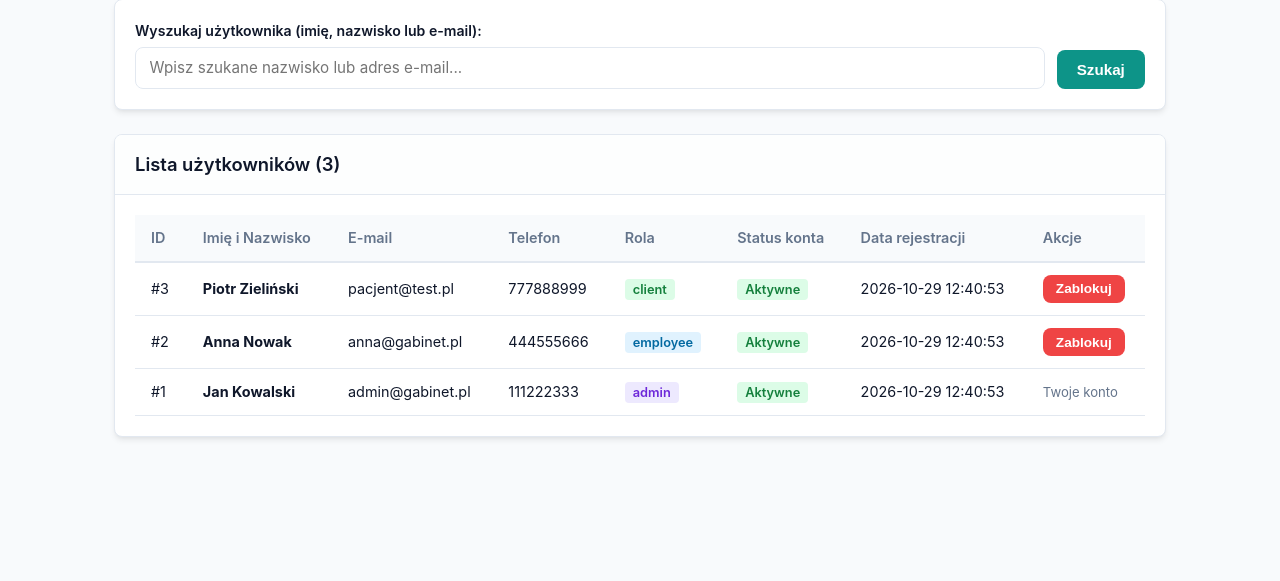
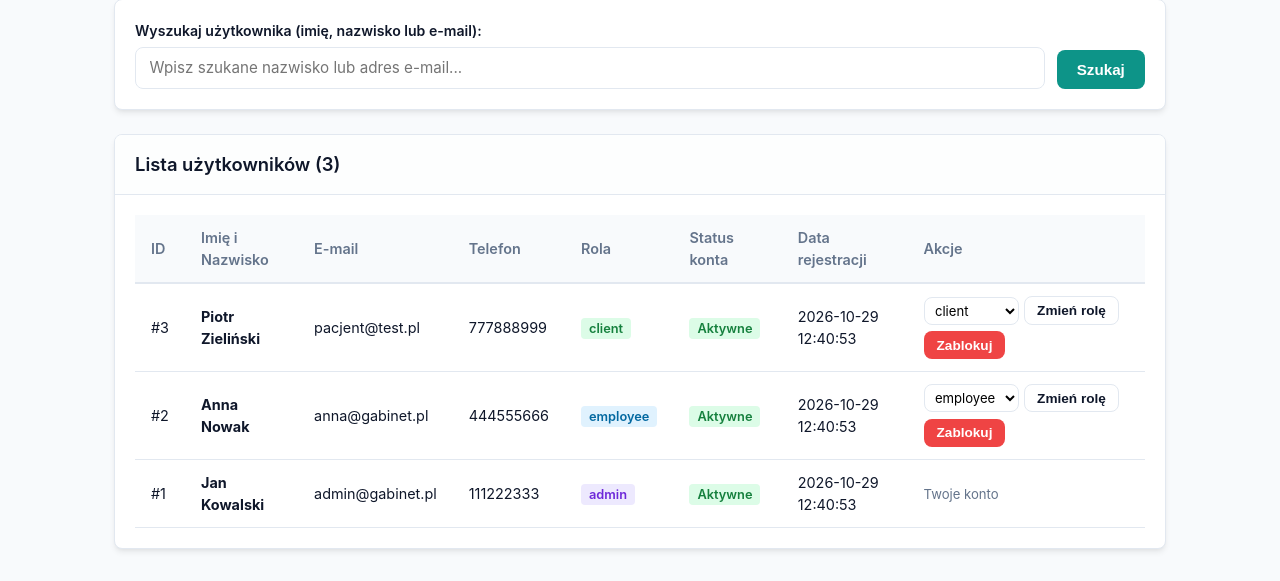
Before and after one commit to Szopen2137/Projekt-aplikacje, a PHP site: page /admin_users.php in a window 1280 px wide. Shown: the part 298-879 px from the top of the page. Before the commit the page ends 737 px from the top, so only its background shows below. Run offline with PHP 8.4, Linux system fonts and the light colour scheme; a user stored in the database is signed in; data comes from the database, SQL or seed files in the repository.

Commit message:
zmiana w pliku admin_users.php
Dodanie zmiany roli użytkownika w panelu administratora

```diff
--- a/public/admin_users.php
+++ b/public/admin_users.php
@@ -138,6 +138,18 @@ if ($search !== '') {
                                         <td><?php echo htmlspecialchars($u['created_at']); ?></td>
                                         <td>
                                             <?php if ((int)$u['id'] !== (int)$_SESSION['user_id']): ?>
+                                                <div style="display:flex; gap:0.4rem; align-items:center; flex-wrap:wrap;">
+                                                    <form method="POST" action="admin_users.php" style="display:inline-flex; gap:0.3rem; align-items:center;">
+                                                        <input type="hidden" name="action" value="change_role">
+                                                        <input type="hidden" name="user_id" value="<?php echo (int)$u['id']; ?>">
+                                                        <select name="role" class="form-control" style="padding:0.25rem 0.4rem; font-size:0.82rem; width:auto;">
+                                                            <option value="client" <?php echo ($u['role'] === 'client') ? 'selected' : ''; ?>>client</option>
+                                                            <option value="employee" <?php echo ($u['role'] === 'employee') ? 'selected' : ''; ?>>employee</option>
+                                                            <option value="admin" <?php echo ($u['role'] === 'admin') ? 'selected' : ''; ?>>admin</option>
+                                                        </select>
+                                                        <button type="submit" class="btn btn-outline btn-sm">Zmień rolę</button>
+                                                    </form>
+
                                                     <form method="POST" action="admin_users.php" style="display:inline;">
                                                         <input type="hidden" name="action" value="toggle_active">
                                                         <input type="hidden" name="user_id" value="<?php echo (int)$u['id']; ?>">
@@ -145,6 +157,7 @@ if ($search !== '') {
                                                             <?php echo ((int)$u['active'] === 1) ? 'Zablokuj' : 'Odblokuj'; ?>
                                                         </button>
                                                     </form>
+                                                </div>
                                             <?php else: ?>
                                                 <span class="text-muted" style="font-size:0.82rem;">Twoje konto</span>
                                             <?php endif; ?>
```
Lines whose indentation alone changed are shown as unchanged.
